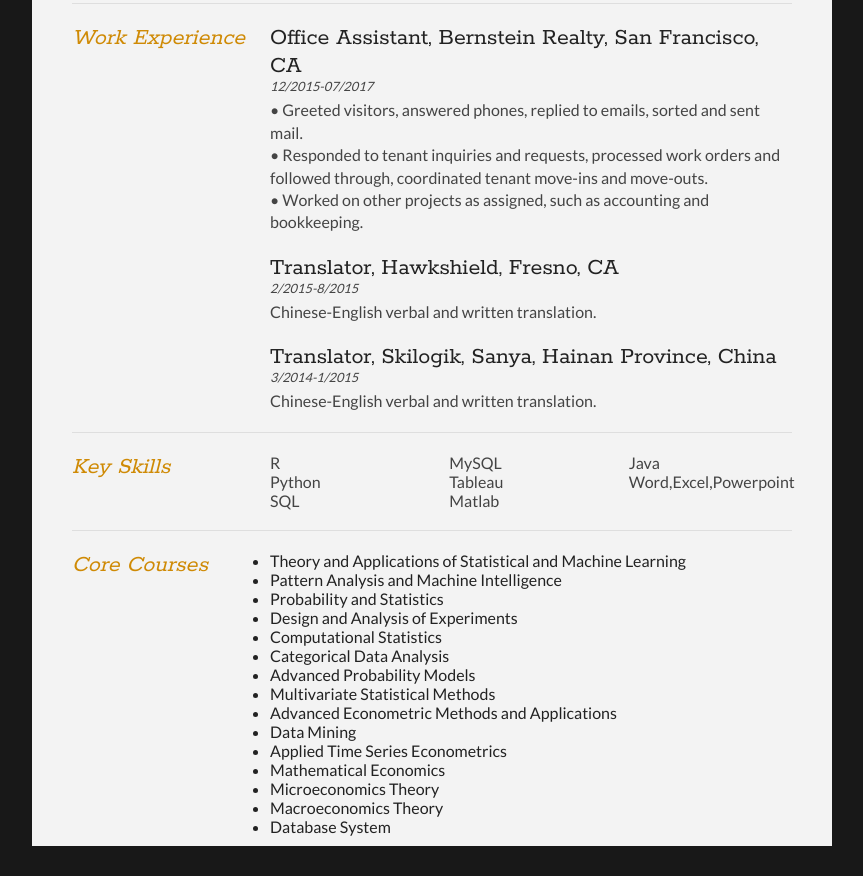
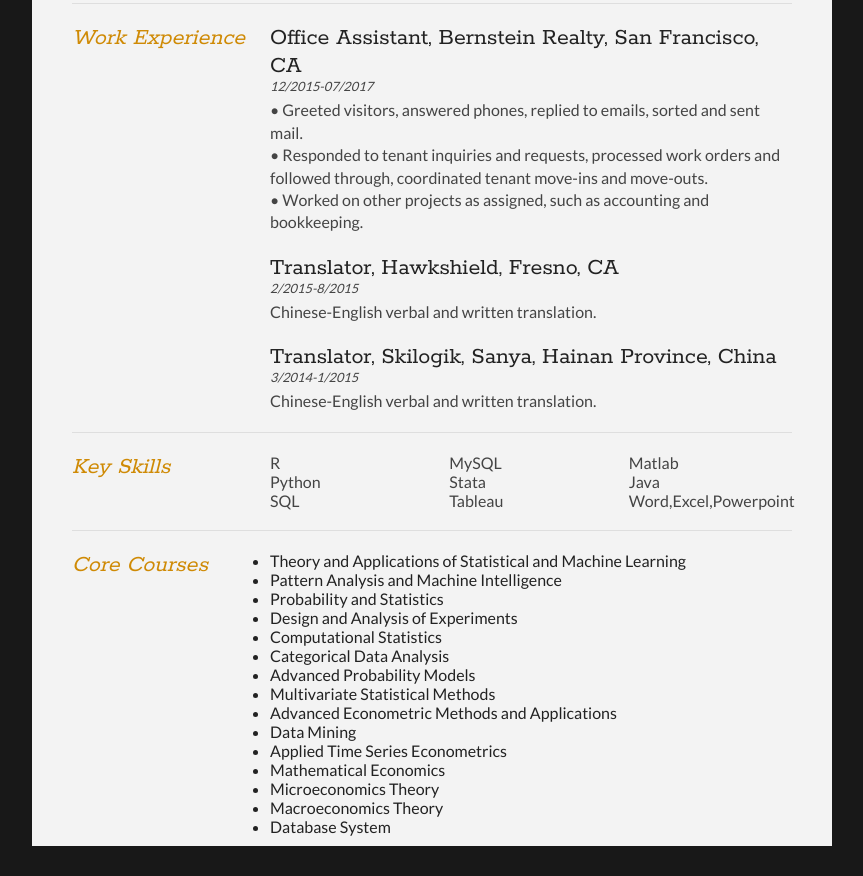
Before and after one commit to LinsiLin/LinsiLin.githubfile.io, a website: page resume.html in a window 1280 px wide. Shown: the part 1438-2314 px from the top of the page, without its empty margins (208-1071 px from the left). Drawn offline with Linux system fonts and the light colour scheme.

Commit message:
Update resume.html

```diff
--- a/resume.html
+++ b/resume.html
@@ -160,6 +160,7 @@
 					<li>Python</li>
 					<li>SQL</li>
 					<li>MySQL</li>
+					<li>Stata</li>
                     			<li>Tableau</li>
 					<li>Matlab</li>
 					<li>Java</li>
```
